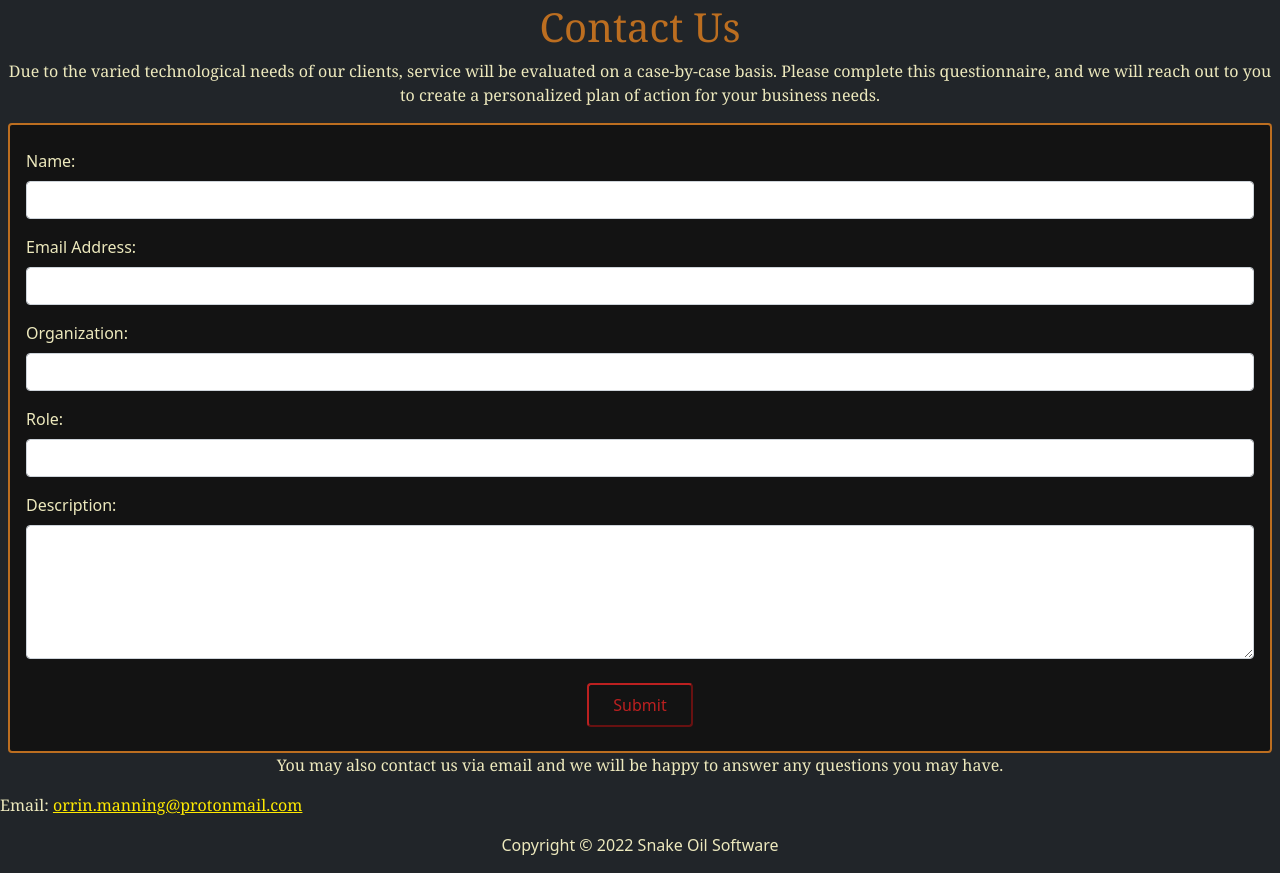
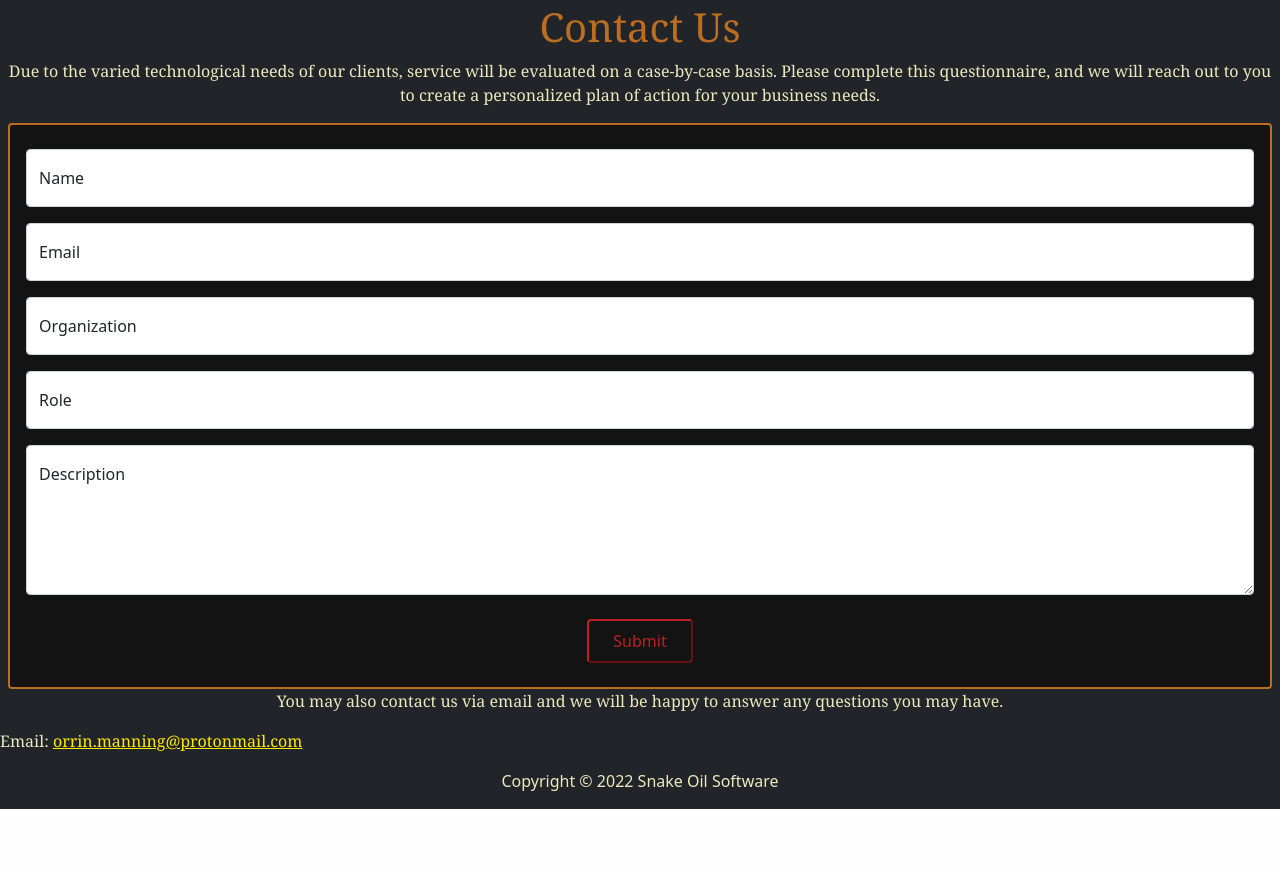
Before and after one commit to Orrin-Manning/snakeoilsoftware.com-old, a PHP site: page /contact in a window 1280 px wide. Shown: the part 53-926 px from the top of the page. After the commit the page ends 862 px from the top, so only its background shows below. Run offline with PHP 8.4, Linux system fonts and the light colour scheme; style sheets or scripts are compiled from the project's sources; some web fonts are replaced.

Commit message:
implement floating labels in form

```diff
--- a/contact/form.php
+++ b/contact/form.php
@@ -1,23 +1,23 @@
 <form action="includes/form.inc.php" method="post" class="contact-form" id="contact-form">
-  <div class="mb-3">
-    <label class="form-label" for="name">Name:</label>
-    <input class="form-control" id="name" type="text" name="name" form="contact-form">
+  <div class="form-floating mb-3">
+    <input class="form-control" id="name" type="text" name="name" placeholder="John Doe" form="contact-form">
+    <label class="form-label" for="name">Name</label>
   </div>
-  <div class="mb-3">
-    <label class="form-label" for="email">Email Address:</label>
-    <input class="form-control" id="email" type="email" name="email" form="contact-form">
+  <div class="form-floating mb-3">
+    <input class="form-control" id="email" type="email" name="email" placeholder="name@example.com" form="contact-form">
+    <label class="form-label" for="email">Email</label>
   </div>
-  <div class="mb-3">
-    <label class="form-label" for="organization">Organization:</label>
-    <input class="form-control" id="organization" type="text" name="organization" form="contact-form">
+  <div class="form-floating mb-3">
+    <input class="form-control" id="organization" type="text" name="organization" placeholder="Company" form="contact-form">
+    <label class="form-label" for="organization">Organization</label>
   </div>
-  <div class="mb-3">
-    <label class="form-label" for="role">Role:</label>
-    <input class="form-control" id="role" type="text" name="role" form="contact-form">
+  <div class="form-floating mb-3">
+    <input class="form-control" id="role" type="text" name="role" placeholder="Technical Director" form="contact-form">
+    <label class="form-label" for="role">Role</label>
   </div>
-  <div class="mb-3">
-    <label class="form-label" for="description">Description:</label>
-    <textarea class="form-control" id="description" type="text" name="description" rows="5" form="contact-form"></textarea>
+  <div class="form-floating mb-3">
+    <textarea class="form-control" id="description" type="text" name="description" placeholder="Describe your needs here" style="height: 150px;" form="contact-form"></textarea>
+    <label class="form-label" for="description">Description</label>
   </div>
   <button class="contact-submit-btn" type="submit" name="submit" value="submit" form="contact-form">Submit</button>
 </form>
--- a/sass/styles.scss
+++ b/sass/styles.scss
@@ -4,7 +4,7 @@ $red: #bc2020;
 $orange: #bc6e20;
 $yellow: #ffea00;
 
-p, label {
+p {
   color: #ede9bd;
 }
 
```
